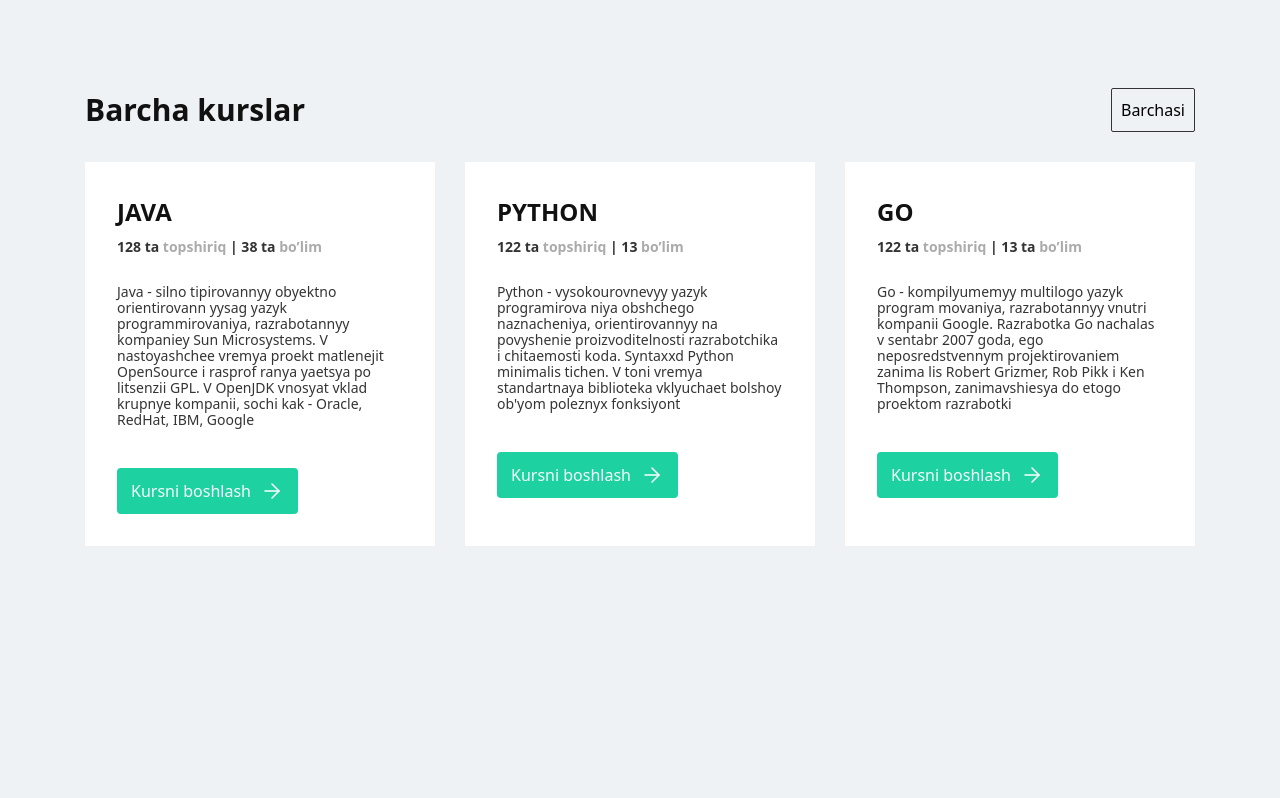
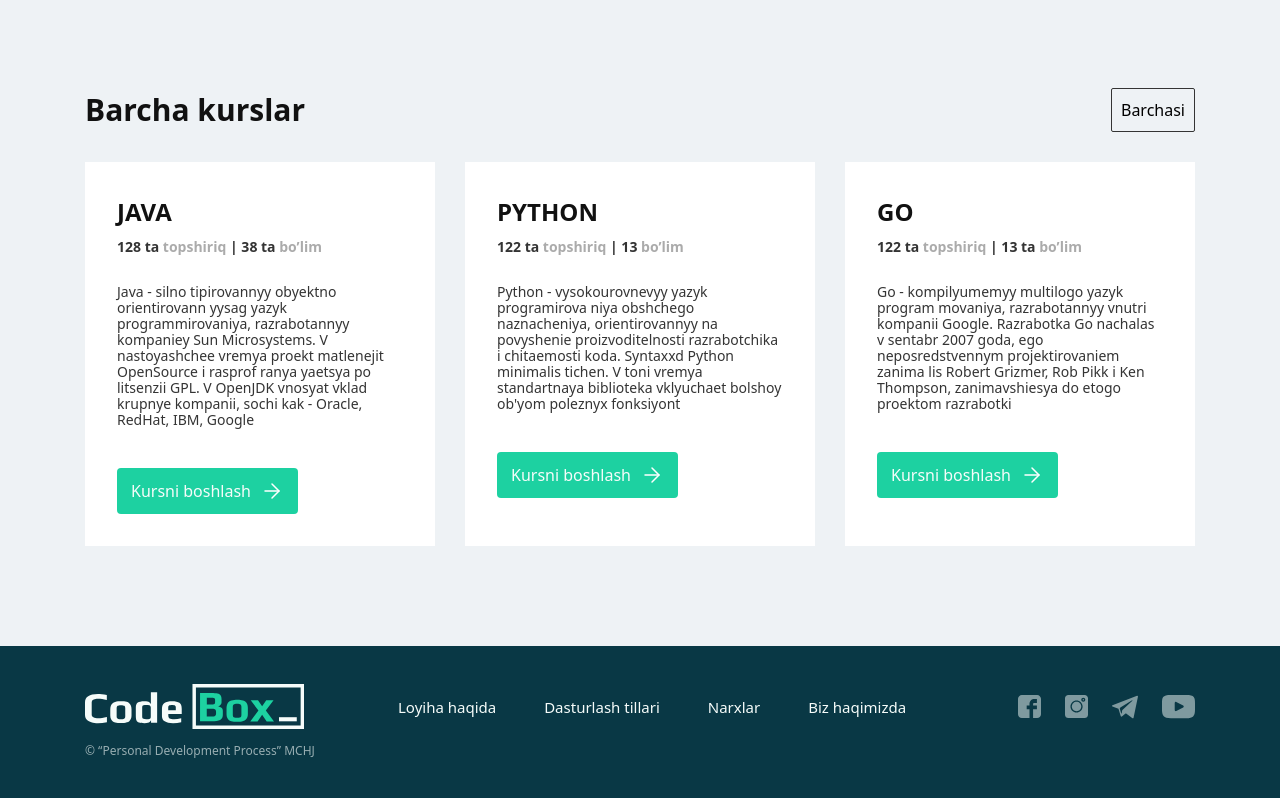
Before and after one commit to azim-abdulhanov/tailwindcss-practice, a website: page index.html in a window 1280 px wide. Shown: the part 753-1551 px from the top of the page. Before the commit the page ends 1399 px from the top, so only its background shows below. Drawn offline with Linux system fonts and the light colour scheme.

Commit message:
add: footer

```diff
--- a/index.html
+++ b/index.html
@@ -162,5 +162,60 @@
 	</main>
 	<!-- MAIN END -->
 
+	<!-- FOOTER START -->
+	<footer class="footer py-[38px] bg-[#093845]">
+		<div class="max-w-[1140px] w-full m-auto px-[15px]">
+			<div class='flex items-center justify-between'>
+				<nav class='flex items-center gap-[94px]'>
+					<a class="flex items-center gap-x-[5px]" href="index.html">
+						<img src="./images/footer-logo.svg" width="219" height="45" alt="Footer logo">
+					</a>
+
+					<ul class='flex items-center gap-[48px]'>
+						<li class=''>
+							<a class='text-[#F6FCFA] font-medium text-[15px]' href="#">Loyiha haqida</a>
+						</li>
+						<li class=''>
+							<a class='text-[#F6FCFA] font-medium text-[15px]' href="#">Dasturlash tillari</a>
+						</li>
+						<li class=''>
+							<a class='text-[#F6FCFA] font-medium text-[15px]' href="#">Narxlar</a>
+						</li>
+						<li class=''>
+							<a class='text-[#F6FCFA] font-medium text-[15px]' href="#">Biz haqimizda</a>
+						</li>
+					</ul>
+				</nav>
+
+				<ul class='flex items-center gap-[24px]'>
+					<li>
+						<a href="#">
+							<img src="./images/facebook.svg" width='23' height='23' alt="Facebook icon">
+						</a>
+					</li>
+					<li>
+						<a href="#">
+							<img src="./images/instagram.svg" width='23' height='23' alt="Instagram icon">
+						</a>
+					</li
+					<li>
+						<a href="#">
+							<img src="./images/telegram.svg" width='26' height='22' alt="Telegram icon">
+						</a>
+					</li
+					<li>
+						<a href="#">
+							<img src="./images/youtube.svg" width='33' height='23' alt="Youtube icon">
+						</a>
+					</li
+				</ul>
+			</div>
+
+			<p class='mt-[13px] text-[12px] font-medium text-[#F6FCFA]/60'>
+				© “Personal Development Process” MCHJ
+			</p>
+		</div>
+	</footer>
+	<!-- FOOTER END -->
 </body>
 </html>
```
Also changed, not shown: css/main.css.
